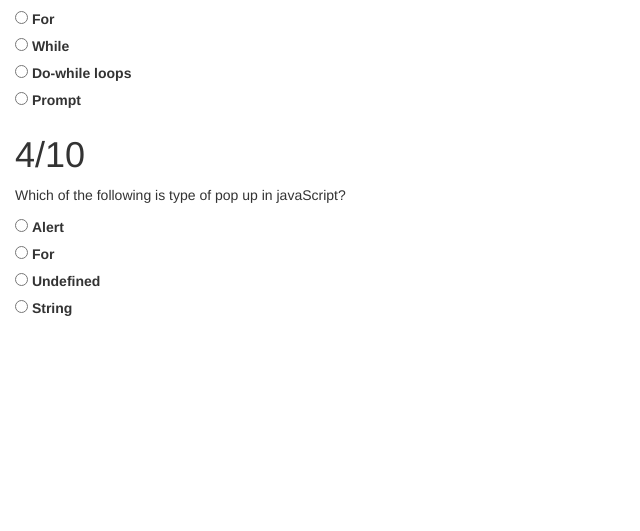
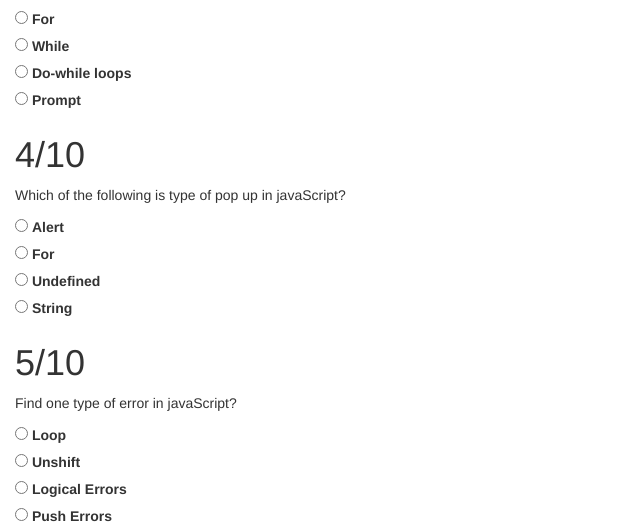
Before and after one commit to kazugufaith/Quiz-Board, a plain HTML site: page index.html in a window 1280 px wide. Shown: the part 738-1269 px from the top of the page, without its empty margins (0-640 px from the left). Before the commit the page ends 1061 px from the top, so only its background shows below. Drawn offline with Linux system fonts and the light colour scheme.

Commit message:
added form for question 5 and answers

```diff
--- a/index.html
+++ b/index.html
@@ -12,7 +12,7 @@
     <hr class="my-8">
     <p>The test contains 10 questions and there is no time limit.The test is just a nice way to see how much you know or dont about javaScript. </p><br>
     <p>Start the Quiz</p><br>
-    <p>Good luck!</P>
+    <p><strong>Good luck!</strong></P>
   </div>
   <div class="container-fluid bg">
    <div class="row">
@@ -100,7 +100,27 @@
               <input class="form-check-input" id="question4D" name="question4" type="radio" value="0">
               <label class="form-check-label" for="question4D">String</label>
             </div>
-
+          </div>
+          <!-- Question 5 -->
+       <div class="fifth">
+         <h1>5/10</h1>
+         <p>Find one type of error in javaScript?</p>
+         <div class="form-check">
+           <input class="form-check-input" id="question5A" name="question5" type="radio" value="1">
+           <label class="form-check-label" for="question5A">Loop</label>
+         </div>
+         <div class="form-check">
+                <input class="form-check-input" id="question5B" name="question5" type="radio" value="0">
+                <label class="form-check-label" for="question5B">Unshift</label>
+              </div>
+              <div class="form-check">
+              <input class="form-check-input" id="question5C" name="question5" type="radio" value="0">
+              <label class="form-check-label" for="question5C">Logical Errors</label>
+            </div>
+            <div class="form-check">
+              <input class="form-check-input" id="question5D" name="question5" type="radio" value="0">
+              <label class="form-check-label" for="question5D">Push Errors</label>
+            </div>
 
 
 
```
